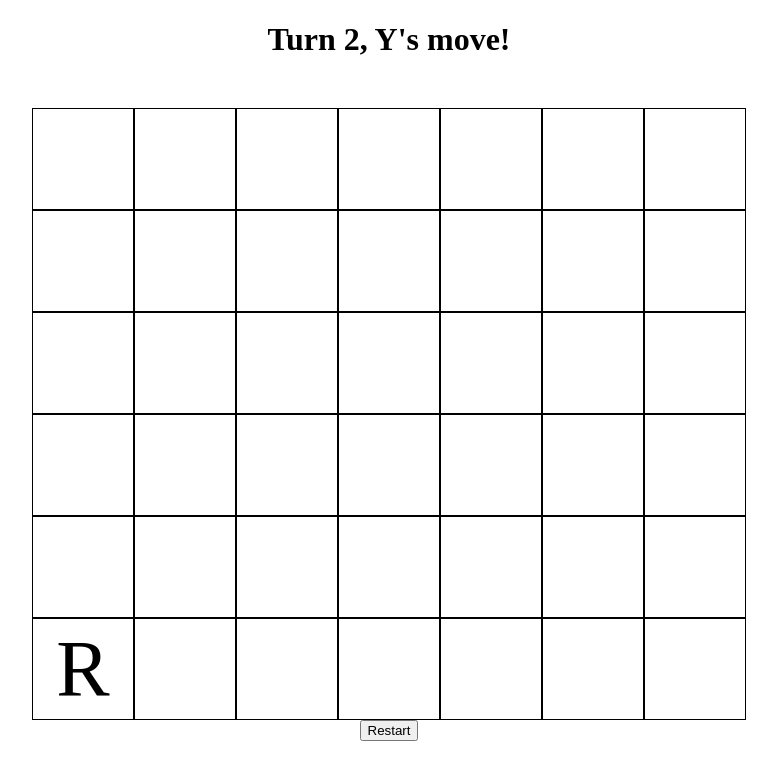
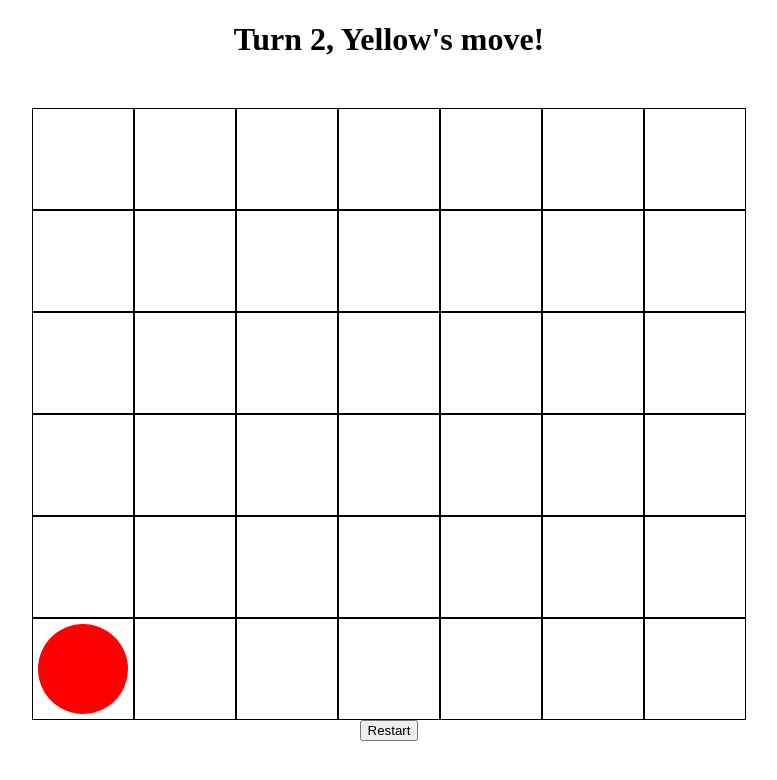
Before and after one commit to Wong123456/connect-four, a React (Vite) app: page / in a window 1280 px wide. Both pictures are taken after a click on the element 334 px from the left and 414 px from the top of the page. Shown: the top 780 px of the page, without its empty margins (251-1028 px from the left). Built offline with nearby package versions, Linux system fonts and the light colour scheme.

Commit message:
enhanced UI and data display

```diff
--- a/src/App.css
+++ b/src/App.css
@@ -1,5 +1,23 @@
 .App {
   text-align: center;
+}
+
+.red {
+  width: 90px;
+  height: 90px;
+  border-radius: 50%;
+  background-color: red;
+  display: inline-block;
+  margin-top: 5px;
+}
+
+.yellow {
+  width: 90px;
+  height: 90px;
+  border-radius: 50%;
+  background-color: yellow;
+  display: inline-block;
+  margin-top: 5px;
 }
 
 .cell {
@@ -9,6 +27,8 @@
   vertical-align: middle;
   line-height: 100px;
   font-size: 80px;
+  pointer-events: none;
+  align-items: center;
 }
 
 .column {
--- a/src/App.jsx
+++ b/src/App.jsx
@@ -134,7 +134,7 @@ function App() {
       for (let i = c, j = height-1; i > 0 && j > 0; i--, j--) {
         board[i][j] != "" && board[i][j] == board[i-1][j-1] ? sameColor++ : sameColor = 1;
         if (sameColor == 4) {
-          setWinner(board[i][j]);
+           setWinner(board[i][j]);
           return true;
         }
       }
@@ -159,7 +159,7 @@ function App() {
     setBoard: setBoard,
     moveCount: moveCount,
     setMoveCount: setMoveCount,
-    turn: moveCount % 2 == 0 ? "Y" : "R",
+    turn: moveCount % 2 == 0 ? "Yellow" : "Red",
     winner: winner,
     newGame: newGame,
     setNewGame: setNewGame,
--- a/src/Board.jsx
+++ b/src/Board.jsx
@@ -8,11 +8,26 @@ function canMark(col){
     return col.length - 1;
 }
 
+function Red(){
+    return <span className="red"></span>
+}
+
+function Yellow(){
+    return <span className="yellow"></span>
+}
+
 function Cell({colId, row}){
     const boardProps = useContext(BoardContext);
     const {board} = boardProps;
+    const [mark, setMark] = useState("");
 
-    return <div className="cell">{board[colId][row]}</div>;
+    useEffect(() =>{
+        if (board[colId][row] == "Red") {setMark(<Red />);}
+        if (board[colId][row] == "Yellow") {setMark(<Yellow />);}
+        if (board[colId][row] == "") {setMark("");}
+    }, [board[colId][row]])
+
+    return <div className="cell">{mark}</div>
 }
 
 function Col({colId}){
```
